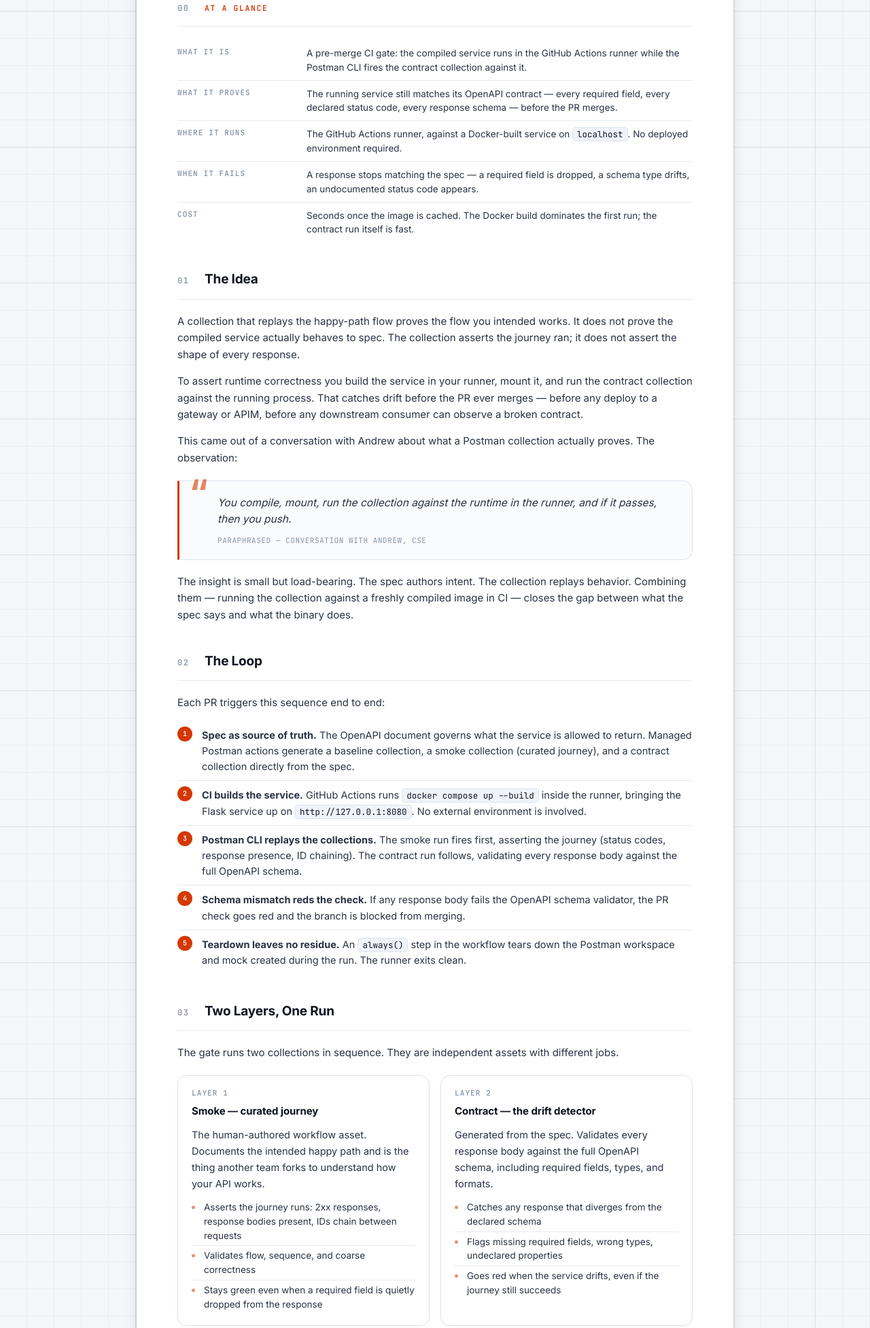
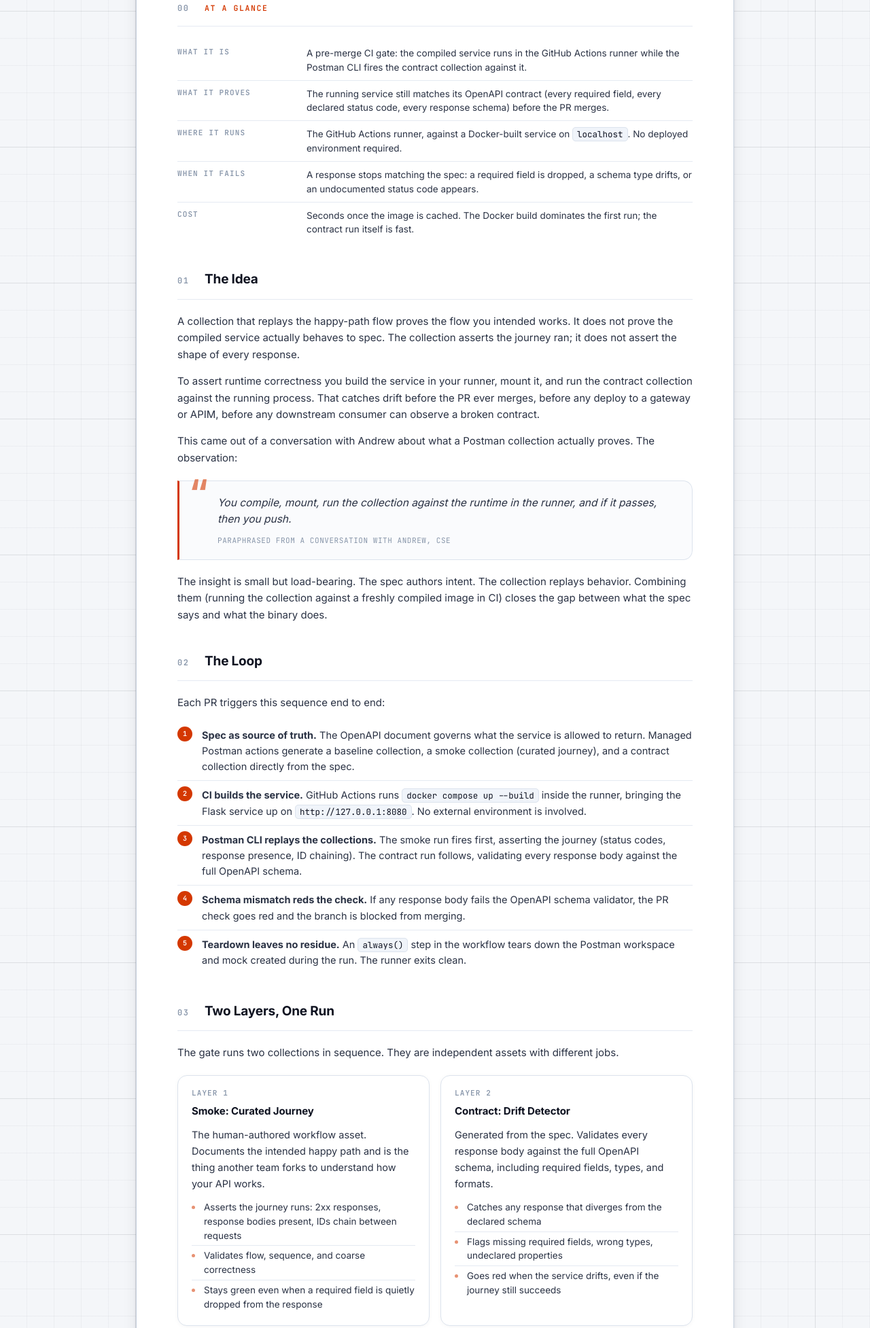
Before and after one commit to postman-cs/postman-compile-time-assertions-demo, a plain HTML site: page docs/index.html in a window 1280 px wide. Shown: the part 383-2337 px from the top of the page at 68% size. Drawn offline with Linux system fonts and the light colour scheme.

```diff
--- a/docs/index.html
+++ b/docs/index.html
@@ -3,11 +3,11 @@
 <head>
 <meta charset="utf-8">
 <meta name="viewport" content="width=device-width,initial-scale=1">
-<title>Compile-Time API Assertions — Postman CSE Demo</title>
+<title>Compile-Time API Assertions: Postman CSE Demo</title>
 <link href="https://fonts.googleapis.com/css2?family=Inter:wght@400;500;600;700;800&family=JetBrains+Mono:wght@400;500;600&display=swap" rel="stylesheet">
 <style>
 /* ============================================================
-   TOKEN BASE — verbatim from reference light engineering doc
+   TOKEN BASE: verbatim from reference light engineering doc
    ============================================================ */
 :root{
   --navy:#0e1220; --navy-2:#131a2b;
@@ -536,7 +536,7 @@
       </div>
     </div>
 
-    <p class="kicker">Postman Customer Success Engineering &mdash; Demo</p>
+    <p class="kicker">Postman Customer Success Engineering / Demo</p>
     <h1 class="doc-title">Compile-Time API Assertions</h1>
     <p class="doc-intro">A pre-merge contract gate that runs your Postman collection against the real service, in the runner, before you deploy.</p>
     <div class="doc-meta">
@@ -560,7 +560,7 @@
         </tr>
         <tr>
           <td class="gl-label">What it proves</td>
-          <td class="gl-value">The running service still matches its OpenAPI contract &mdash; every required field, every declared status code, every response schema &mdash; before the PR merges.</td>
+          <td class="gl-value">The running service still matches its OpenAPI contract (every required field, every declared status code, every response schema) before the PR merges.</td>
         </tr>
         <tr>
           <td class="gl-label">Where it runs</td>
@@ -568,7 +568,7 @@
         </tr>
         <tr>
           <td class="gl-label">When it fails</td>
-          <td class="gl-value">A response stops matching the spec &mdash; a required field is dropped, a schema type drifts, an undocumented status code appears.</td>
+          <td class="gl-value">A response stops matching the spec: a required field is dropped, a schema type drifts, or an undocumented status code appears.</td>
         </tr>
         <tr>
           <td class="gl-label">Cost</td>
@@ -588,16 +588,16 @@
 
     <p>A collection that replays the happy-path flow proves the flow you intended works. It does not prove the compiled service actually behaves to spec. The collection asserts the journey ran; it does not assert the shape of every response.</p>
 
-    <p>To assert runtime correctness you build the service in your runner, mount it, and run the contract collection against the running process. That catches drift before the PR ever merges &mdash; before any deploy to a gateway or APIM, before any downstream consumer can observe a broken contract.</p>
+    <p>To assert runtime correctness you build the service in your runner, mount it, and run the contract collection against the running process. That catches drift before the PR ever merges, before any deploy to a gateway or APIM, before any downstream consumer can observe a broken contract.</p>
 
     <p>This came out of a conversation with Andrew about what a Postman collection actually proves. The observation:</p>
 
     <blockquote class="bq">
       You compile, mount, run the collection against the runtime in the runner, and if it passes, then you push.
-      <span class="attr">Paraphrased &mdash; conversation with Andrew, CSE</span>
+      <span class="attr">Paraphrased from a conversation with Andrew, CSE</span>
     </blockquote>
 
-    <p>The insight is small but load-bearing. The spec authors intent. The collection replays behavior. Combining them &mdash; running the collection against a freshly compiled image in CI &mdash; closes the gap between what the spec says and what the binary does.</p>
+    <p>The insight is small but load-bearing. The spec authors intent. The collection replays behavior. Combining them (running the collection against a freshly compiled image in CI) closes the gap between what the spec says and what the binary does.</p>
   </div>
 
   <!-- SECTION 02: THE LOOP -->
@@ -632,7 +632,7 @@
     <div class="panel-grid">
       <div class="panel">
         <div class="panel-heading">Layer 1</div>
-        <h3>Smoke &mdash; curated journey</h3>
+        <h3>Smoke: Curated Journey</h3>
         <p class="panel-body">The human-authored workflow asset. Documents the intended happy path and is the thing another team forks to understand how your API works.</p>
         <ul>
           <li>Asserts the journey runs: 2xx responses, response bodies present, IDs chain between requests</li>
@@ -642,7 +642,7 @@
       </div>
       <div class="panel">
         <div class="panel-heading">Layer 2</div>
-        <h3>Contract &mdash; the drift detector</h3>
+        <h3>Contract: Drift Detector</h3>
         <p class="panel-body">Generated from the spec. Validates every response body against the full OpenAPI schema, including required fields, types, and formats.</p>
         <ul>
           <li>Catches any response that diverges from the declared schema</li>
@@ -652,21 +652,21 @@
       </div>
     </div>
 
-    <p>The demo proves this independence directly: remove the required <code>price.currency</code> field from the Flask service response. The contract run goes red &mdash; it enforces the schema and sees the violation. The smoke run stays green &mdash; it never asserts <code>price.currency</code>. Two collections, two different failure classes, one run.</p>
+    <p>The demo proves this independence directly: remove the required <code>price.currency</code> field from the Flask service response. The contract run goes red; it enforces the schema and sees the violation. The smoke run stays green; it never asserts <code>price.currency</code>. Two collections, two different failure classes, one run.</p>
   </div>
 
   <!-- SECTION 04: DO BOTH -->
   <div class="section" id="do-both">
     <div class="section-header">
       <span class="sec-no">04</span>
-      <h2>Do Both &mdash; and Why</h2>
+      <h2>Do Both, and Why</h2>
     </div>
     <hr class="section-rule">
 
     <div class="panel note">
       <div class="panel-title">Pre-merge and post-deploy cover different failure classes</div>
       <p class="panel-body">The pre-merge gate is fast and cheap and blocks the merge. It runs against <code>localhost</code> with stubbed upstreams, so it cannot see environment-specific configuration failures, IAM permission gaps, network routing errors, or failures that depend on real downstream dependencies.</p>
-      <p class="panel-body">The post-deploy run of the same collection, fired against the live deployed service, catches those. Real auth, real infrastructure, real response times &mdash; that run exercises everything the pre-merge gate cannot reach.</p>
+      <p class="panel-body">The post-deploy run of the same collection, fired against the live deployed service, catches those. Real auth, real infrastructure, real response times: that run exercises everything the pre-merge gate cannot reach.</p>
       <p class="panel-body">The pre-merge gate is necessary and fast. The post-deploy run is necessary and broad. Run the collection in both places.</p>
     </div>
   </div>
```
